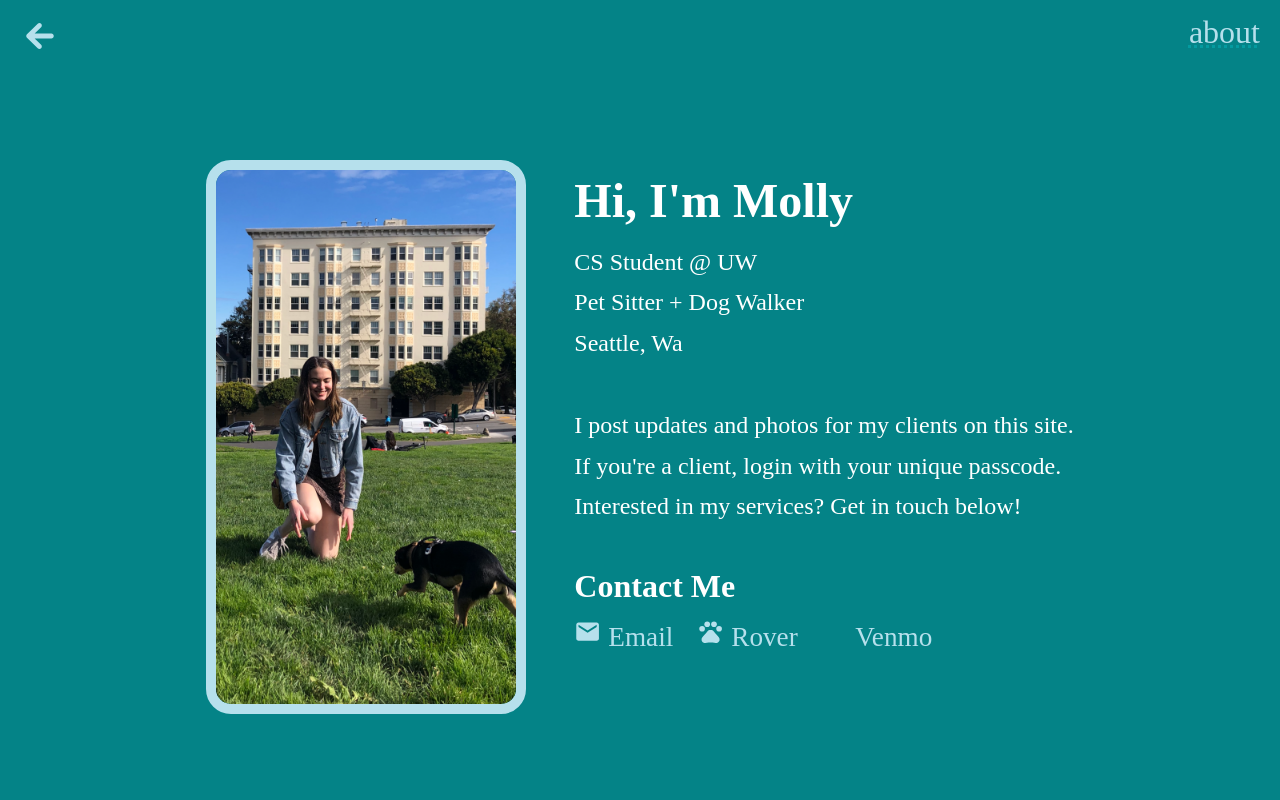
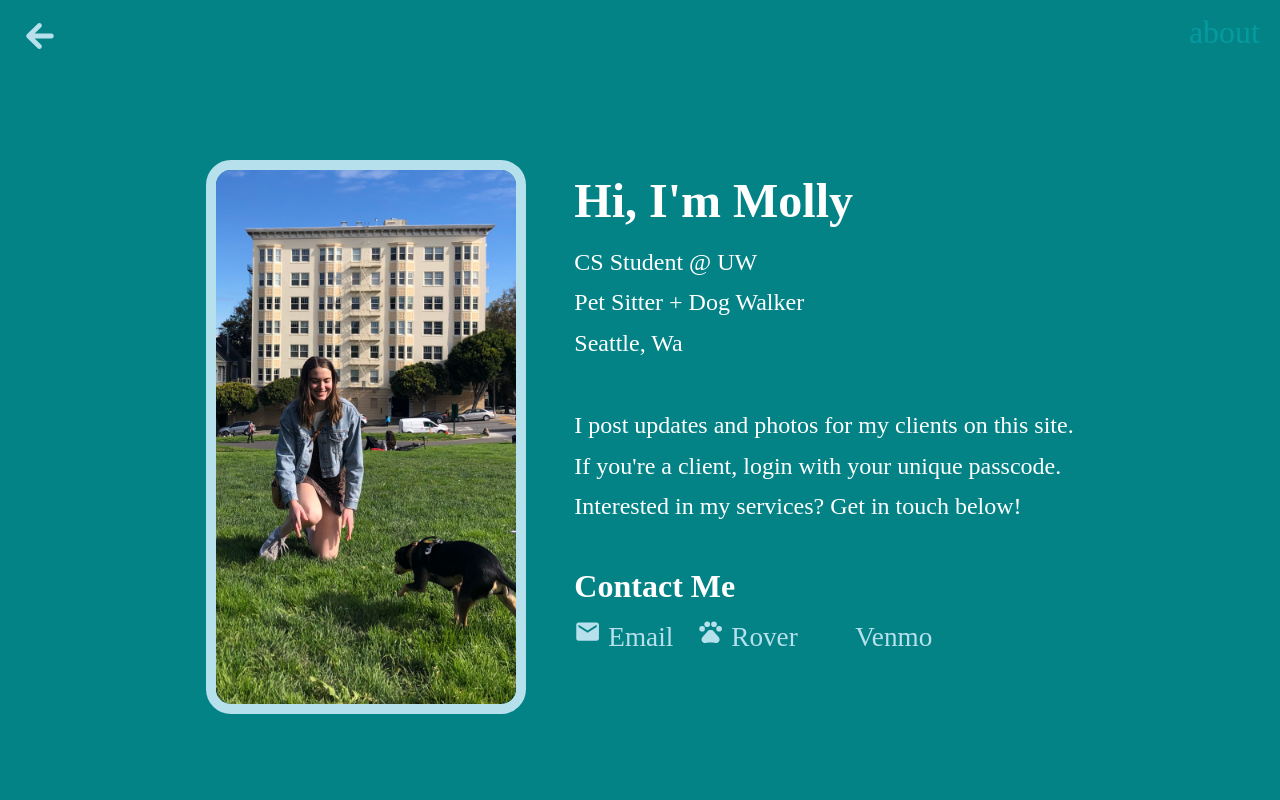
Before and after one commit to armstmol01/pp-project, a React (Create React App) app in the folder client/: page /about in a window 1280 px wide. Shown: the top 800 px of the page. Built offline with nearby package versions, Linux system fonts and the light colour scheme; some icons are missing; a web font is replaced by a local one.

Commit message:
testing about click

```diff
--- a/client/src/components/nav/Nav.css
+++ b/client/src/components/nav/Nav.css
@@ -15,7 +15,8 @@ nav .link {
 }
 
 nav .about {
-  text-decoration: underline dotted var(--color-bg-variant) 3px;
+  /* text-decoration: underline dotted var(--color-bg-variant) 3px; */
+  color: var(--color-bg-variant);
 }
 
 #name {
```
